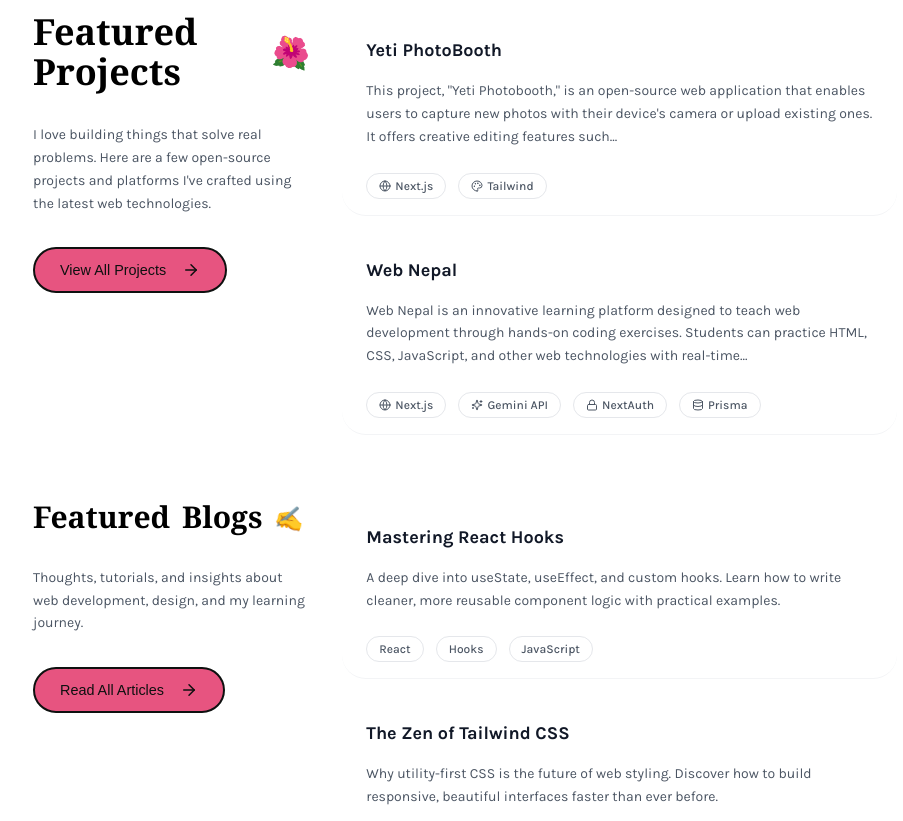
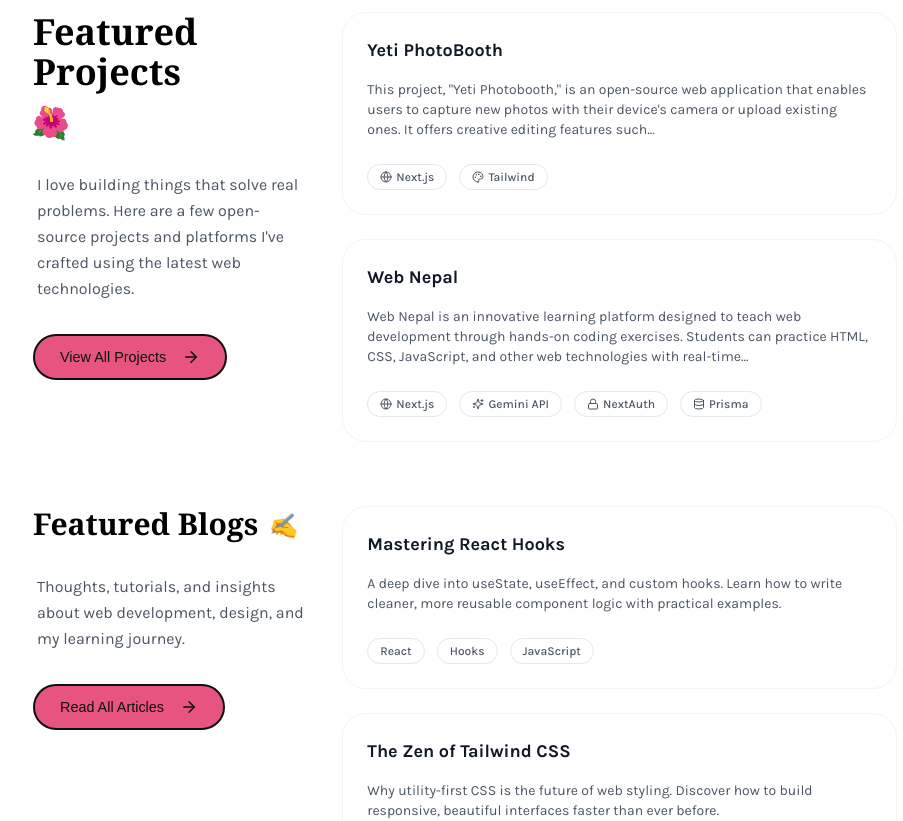
Before and after one commit to ganexhshah/portfolio, a React (Vite) app: page / in a window 1280 px wide. Shown: the part 1980-2801 px from the top of the page, without its empty margins (175-1078 px from the left). Built offline with nearby package versions, Linux system fonts and the light colour scheme; a web font is replaced by a local one; what tailwindcss-motion would draw is missing.

Commit message:
Fix mobile responsiveness for Featured Projects and Featured Blogs sections

```diff
--- a/src/components/Hero.tsx
+++ b/src/components/Hero.tsx
@@ -636,138 +636,136 @@ const Hero = () => {
         </section>
 
         {/* Featured Projects Section */}
-        <section className="mb-16">
-          <div className="flex flex-col md:flex-row gap-8 items-start">
+        <section className="mb-12 sm:mb-16">
+          <div className="flex flex-col md:flex-row gap-6 sm:gap-8 items-start">
             {/* Left Side: Title & Description */}
-            <div className="md:w-1/3 sticky top-24">
-              <div className="flex items-center gap-3 mb-8">
-                <h2 className="text-3xl md:text-4xl font-bold font-serif text-black dark:text-white flex items-center gap-3">
-                  Featured Projects <span className="transform rotate-12 inline-block text-3xl">🌺</span>
+            <div className="w-full md:w-1/3 md:sticky md:top-24">
+              <div className="flex items-center gap-2 sm:gap-3 mb-6 sm:mb-8">
+                <h2 className="text-2xl sm:text-3xl md:text-4xl font-bold font-serif text-black dark:text-white flex flex-wrap items-center gap-2 sm:gap-3 break-words word-wrap">
+                  <span className="break-words">Featured Projects</span> <span className="transform rotate-12 inline-block text-2xl sm:text-3xl flex-shrink-0">🌺</span>
                 </h2>
               </div>
-              <p className="text-gray-600 dark:text-gray-400 text-sm leading-relaxed font-body mb-8">
+              <p className="text-gray-600 dark:text-gray-400 text-sm sm:text-base leading-relaxed sm:leading-relaxed font-body mb-6 sm:mb-8 px-1">
                 I love building things that solve real problems. Here are a few open-source projects and platforms I've crafted using the latest web technologies.
               </p>
-              <a href="/projects" className="custom-btn group hidden md:inline-flex">
+              <a href="/projects" className="custom-btn group hidden md:inline-flex min-h-[44px]">
                 View All Projects <ArrowRight className="ml-2 group-hover:translate-x-1 transition-transform" size={18} />
               </a>
             </div>
 
             {/* Right Side: Project Content */}
-            <div className="md:w-2/3 flex flex-col gap-4">
+            <div className="w-full md:w-2/3 flex flex-col gap-4 sm:gap-6">
               {/* Yeti PhotoBooth */}
-              <div className="group border-b border-gray-100 dark:border-gray-800 pb-4 hover:bg-gray-50 dark:hover:bg-gray-900/50 p-6 rounded-3xl transition-colors">
-                <div className="flex justify-between items-start mb-4">
-                  <h3 className="text-lg font-bold text-gray-900 dark:text-white group-hover:text-pink-600 dark:group-hover:text-pink-400 transition-colors cursor-pointer flex items-center gap-3">
-                    Yeti PhotoBooth <ArrowRight className="opacity-0 group-hover:opacity-100 transition-opacity transform -translate-x-2 group-hover:translate-x-0" size={18} />
+              <div className="group border border-gray-100 dark:border-gray-800 hover:bg-gray-50 dark:hover:bg-gray-900/50 p-4 sm:p-6 rounded-2xl sm:rounded-3xl transition-colors active:scale-[0.98] sm:active:scale-100">
+                <div className="flex justify-between items-start mb-3 sm:mb-4">
+                  <h3 className="text-base sm:text-lg font-bold text-gray-900 dark:text-white transition-colors cursor-pointer flex flex-wrap items-center gap-2 sm:gap-3 break-words word-wrap leading-snug sm:leading-normal">
+                    <span className="break-words">Yeti PhotoBooth</span> <ArrowRight className="hidden sm:inline opacity-0 md:group-hover:opacity-100 transition-opacity transform -translate-x-2 md:group-hover:translate-x-0 flex-shrink-0" size={16} />
                   </h3>
                 </div>
-                <p className="text-gray-600 dark:text-gray-400 leading-relaxed mb-6 text-sm">
+                <p className="text-gray-600 dark:text-gray-400 leading-relaxed mb-4 sm:mb-6 text-xs sm:text-sm">
                   This project, "Yeti Photobooth," is an open-source web application that enables users to capture new photos with their device's camera or upload existing ones. It offers creative editing features such...
                 </p>
-                <div className="flex flex-wrap gap-3">
-                  <span className="bg-white dark:bg-gray-800 border border-gray-200 dark:border-gray-700 text-gray-600 dark:text-gray-300 px-3 py-1 rounded-full text-xs font-medium hover:scale-105 transition-transform flex items-center gap-1">
-                    <Globe size={12} /> Next.js
+                <div className="flex flex-wrap gap-2 sm:gap-3">
+                  <span className="bg-white dark:bg-gray-800 border border-gray-200 dark:border-gray-700 text-gray-600 dark:text-gray-300 px-2.5 sm:px-3 py-1 rounded-full text-[10px] sm:text-xs font-medium hover:scale-105 transition-transform flex items-center gap-1">
+                    <Globe size={10} className="sm:w-3 sm:h-3" /> Next.js
                   </span>
-                  <span className="bg-white dark:bg-gray-800 border border-gray-200 dark:border-gray-700 text-gray-600 dark:text-gray-300 px-3 py-1 rounded-full text-xs font-medium hover:scale-105 transition-transform flex items-center gap-1">
-                    <Palette size={12} /> Tailwind
+                  <span className="bg-white dark:bg-gray-800 border border-gray-200 dark:border-gray-700 text-gray-600 dark:text-gray-300 px-2.5 sm:px-3 py-1 rounded-full text-[10px] sm:text-xs font-medium hover:scale-105 transition-transform flex items-center gap-1">
+                    <Palette size={10} className="sm:w-3 sm:h-3" /> Tailwind
                   </span>
                 </div>
               </div>
 
               {/* Web Nepal */}
-              <div className="group border-b border-gray-100 dark:border-gray-800 pb-4 hover:bg-gray-50 dark:hover:bg-gray-900/50 p-6 rounded-3xl transition-colors">
-                <div className="flex justify-between items-start mb-4">
-                  <h3 className="text-lg font-bold text-gray-900 dark:text-white group-hover:text-blue-600 dark:group-hover:text-blue-400 transition-colors cursor-pointer flex items-center gap-3">
-                    Web Nepal <ArrowRight className="opacity-0 group-hover:opacity-100 transition-opacity transform -translate-x-2 group-hover:translate-x-0" size={18} />
+              <div className="group border border-gray-100 dark:border-gray-800 hover:bg-gray-50 dark:hover:bg-gray-900/50 p-4 sm:p-6 rounded-2xl sm:rounded-3xl transition-colors active:scale-[0.98] sm:active:scale-100">
+                <div className="flex justify-between items-start mb-3 sm:mb-4">
+                  <h3 className="text-base sm:text-lg font-bold text-gray-900 dark:text-white transition-colors cursor-pointer flex flex-wrap items-center gap-2 sm:gap-3 break-words word-wrap leading-snug sm:leading-normal">
+                    <span className="break-words">Web Nepal</span> <ArrowRight className="hidden sm:inline opacity-0 md:group-hover:opacity-100 transition-opacity transform -translate-x-2 md:group-hover:translate-x-0 flex-shrink-0" size={16} />
                   </h3>
                 </div>
-                <p className="text-gray-600 dark:text-gray-400 leading-relaxed mb-6 text-sm">
+                <p className="text-gray-600 dark:text-gray-400 leading-relaxed mb-4 sm:mb-6 text-xs sm:text-sm">
                   Web Nepal is an innovative learning platform designed to teach web development through hands-on coding exercises. Students can practice HTML, CSS, JavaScript, and other web technologies with real-time...
                 </p>
-                <div className="flex flex-wrap gap-3">
-                  <span className="bg-white dark:bg-gray-800 border border-gray-200 dark:border-gray-700 text-gray-600 dark:text-gray-300 px-3 py-1 rounded-full text-xs font-medium hover:scale-105 transition-transform flex items-center gap-1">
-                    <Globe size={12} /> Next.js
+                <div className="flex flex-wrap gap-2 sm:gap-3">
+                  <span className="bg-white dark:bg-gray-800 border border-gray-200 dark:border-gray-700 text-gray-600 dark:text-gray-300 px-2.5 sm:px-3 py-1 rounded-full text-[10px] sm:text-xs font-medium hover:scale-105 transition-transform flex items-center gap-1">
+                    <Globe size={10} className="sm:w-3 sm:h-3" /> Next.js
                   </span>
-                  <span className="bg-white dark:bg-gray-800 border border-gray-200 dark:border-gray-700 text-gray-600 dark:text-gray-300 px-3 py-1 rounded-full text-xs font-medium hover:scale-105 transition-transform flex items-center gap-1">
-                    <Sparkles size={12} /> Gemini API
+                  <span className="bg-white dark:bg-gray-800 border border-gray-200 dark:border-gray-700 text-gray-600 dark:text-gray-300 px-2.5 sm:px-3 py-1 rounded-full text-[10px] sm:text-xs font-medium hover:scale-105 transition-transform flex items-center gap-1">
+                    <Sparkles size={10} className="sm:w-3 sm:h-3" /> Gemini API
                   </span>
-                  <span className="bg-white dark:bg-gray-800 border border-gray-200 dark:border-gray-700 text-gray-600 dark:text-gray-300 px-3 py-1 rounded-full text-xs font-medium hover:scale-105 transition-transform flex items-center gap-1">
-                    <Lock size={12} /> NextAuth
+                  <span className="bg-white dark:bg-gray-800 border border-gray-200 dark:border-gray-700 text-gray-600 dark:text-gray-300 px-2.5 sm:px-3 py-1 rounded-full text-[10px] sm:text-xs font-medium hover:scale-105 transition-transform flex items-center gap-1">
+                    <Lock size={10} className="sm:w-3 sm:h-3" /> NextAuth
                   </span>
-                  <span className="bg-white dark:bg-gray-800 border border-gray-200 dark:border-gray-700 text-gray-600 dark:text-gray-300 px-3 py-1 rounded-full text-xs font-medium hover:scale-105 transition-transform flex items-center gap-1">
-                    <Database size={12} /> Prisma
+                  <span className="bg-white dark:bg-gray-800 border border-gray-200 dark:border-gray-700 text-gray-600 dark:text-gray-300 px-2.5 sm:px-3 py-1 rounded-full text-[10px] sm:text-xs font-medium hover:scale-105 transition-transform flex items-center gap-1">
+                    <Database size={10} className="sm:w-3 sm:h-3" /> Prisma
                   </span>
                 </div>
               </div>
 
               {/* Mobile View All Button */}
-              <div className="md:hidden mt-2">
-                <a href="/projects" className="custom-btn group w-full justify-center">
+              <div className="md:hidden mt-2 sm:mt-4">
+                <a href="/projects" className="custom-btn group w-full justify-center min-h-[44px] flex items-center">
                   View All Projects <ArrowRight className="ml-2 group-hover:translate-x-1 transition-transform" size={18} />
                 </a>
               </div>
             </div>
           </div>
         </section>        {/* Featured Blogs Section */}
-        {/* Featured Blogs Section */}
-        <section className="mb-16">
-          <div className="flex flex-col md:flex-row gap-8 items-start">
+        <section className="mb-12 sm:mb-16">
+          <div className="flex flex-col md:flex-row gap-6 sm:gap-8 items-start">
             {/* Left Side: Title & Description */}
-            <div className="md:w-1/3 sticky top-24">
-              <div className="flex items-center gap-3 mb-8">
-                <h2 className="text-2xl md:text-3xl font-bold font-serif text-black dark:text-white flex items-center gap-3">
-                  Featured <span className="block">Blogs</span> <span className="transform rotate-12 inline-block text-2xl">✍️</span>
+            <div className="w-full md:w-1/3 md:sticky md:top-24">
+              <div className="flex items-center gap-2 sm:gap-3 mb-6 sm:mb-8">
+                <h2 className="text-xl sm:text-2xl md:text-3xl font-bold font-serif text-black dark:text-white flex flex-wrap items-center gap-2 sm:gap-3 break-words word-wrap">
+                  <span className="break-words">Featured Blogs</span> <span className="transform rotate-12 inline-block text-xl sm:text-2xl flex-shrink-0">✍️</span>
                 </h2>
               </div>
-              <p className="text-gray-600 dark:text-gray-400 text-sm leading-relaxed font-body mb-8">
+              <p className="text-gray-600 dark:text-gray-400 text-sm sm:text-base leading-relaxed sm:leading-relaxed font-body mb-6 sm:mb-8 px-1">
                 Thoughts, tutorials, and insights about web development, design, and my learning journey.
               </p>
-              <a href="/blog" className="custom-btn group hidden md:inline-flex">
+              <a href="/blog" className="custom-btn group hidden md:inline-flex min-h-[44px]">
                 Read All Articles <ArrowRight className="ml-2 group-hover:translate-x-1 transition-transform" size={18} />
               </a>
             </div>
 
             {/* Right Side: Blog Content */}
-            <div className="md:w-2/3 flex flex-col gap-4">
-              {/* Blog Post Placeholder */}
+            <div className="w-full md:w-2/3 flex flex-col gap-4 sm:gap-6">
               {/* Blog Post 1 */}
-              <div className="group border-b border-gray-100 dark:border-gray-800 pb-4 hover:bg-gray-50 dark:hover:bg-gray-900/50 p-6 rounded-3xl transition-colors">
-                <div className="flex justify-between items-start mb-4">
-                  <h3 className="text-lg font-bold text-gray-900 dark:text-white group-hover:text-purple-600 dark:group-hover:text-purple-400 transition-colors cursor-pointer flex items-center gap-3">
-                    Mastering React Hooks <ArrowRight className="opacity-0 group-hover:opacity-100 transition-opacity transform -translate-x-2 group-hover:translate-x-0" size={18} />
+              <div className="group border border-gray-100 dark:border-gray-800 hover:bg-gray-50 dark:hover:bg-gray-900/50 p-4 sm:p-6 rounded-2xl sm:rounded-3xl transition-colors active:scale-[0.98] sm:active:scale-100">
+                <div className="flex justify-between items-start mb-3 sm:mb-4">
+                  <h3 className="text-base sm:text-lg font-bold text-gray-900 dark:text-white transition-colors cursor-pointer flex flex-wrap items-center gap-2 sm:gap-3 break-words word-wrap leading-snug sm:leading-normal">
+                    <span className="break-words">Mastering React Hooks</span> <ArrowRight className="hidden sm:inline opacity-0 md:group-hover:opacity-100 transition-opacity transform -translate-x-2 md:group-hover:translate-x-0 flex-shrink-0" size={16} />
                   </h3>
                 </div>
-                <p className="text-gray-600 dark:text-gray-400 leading-relaxed mb-6 text-sm">
+                <p className="text-gray-600 dark:text-gray-400 leading-relaxed mb-4 sm:mb-6 text-xs sm:text-sm">
                   A deep dive into useState, useEffect, and custom hooks. Learn how to write cleaner, more reusable component logic with practical examples.
                 </p>
-                <div className="flex flex-wrap gap-3">
-                  <span className="bg-white dark:bg-gray-800 border border-gray-200 dark:border-gray-700 text-gray-600 dark:text-gray-300 px-3 py-1 rounded-full text-xs font-medium hover:scale-105 transition-transform">React</span>
-                  <span className="bg-white dark:bg-gray-800 border border-gray-200 dark:border-gray-700 text-gray-600 dark:text-gray-300 px-3 py-1 rounded-full text-xs font-medium hover:scale-105 transition-transform">Hooks</span>
-                  <span className="bg-white dark:bg-gray-800 border border-gray-200 dark:border-gray-700 text-gray-600 dark:text-gray-300 px-3 py-1 rounded-full text-xs font-medium hover:scale-105 transition-transform">JavaScript</span>
+                <div className="flex flex-wrap gap-2 sm:gap-3">
+                  <span className="bg-white dark:bg-gray-800 border border-gray-200 dark:border-gray-700 text-gray-600 dark:text-gray-300 px-2.5 sm:px-3 py-1 rounded-full text-[10px] sm:text-xs font-medium hover:scale-105 transition-transform">React</span>
+                  <span className="bg-white dark:bg-gray-800 border border-gray-200 dark:border-gray-700 text-gray-600 dark:text-gray-300 px-2.5 sm:px-3 py-1 rounded-full text-[10px] sm:text-xs font-medium hover:scale-105 transition-transform">Hooks</span>
+                  <span className="bg-white dark:bg-gray-800 border border-gray-200 dark:border-gray-700 text-gray-600 dark:text-gray-300 px-2.5 sm:px-3 py-1 rounded-full text-[10px] sm:text-xs font-medium hover:scale-105 transition-transform">JavaScript</span>
                 </div>
               </div>
 
               {/* Blog Post 2 */}
-              <div className="group border-b border-gray-100 dark:border-gray-800 pb-4 hover:bg-gray-50 dark:hover:bg-gray-900/50 p-6 rounded-3xl transition-colors">
-                <div className="flex justify-between items-start mb-4">
-                  <h3 className="text-lg font-bold text-gray-900 dark:text-white group-hover:text-purple-600 dark:group-hover:text-purple-400 transition-colors cursor-pointer flex items-center gap-3">
-                    The Zen of Tailwind CSS <ArrowRight className="opacity-0 group-hover:opacity-100 transition-opacity transform -translate-x-2 group-hover:translate-x-0" size={18} />
+              <div className="group border border-gray-100 dark:border-gray-800 hover:bg-gray-50 dark:hover:bg-gray-900/50 p-4 sm:p-6 rounded-2xl sm:rounded-3xl transition-colors active:scale-[0.98] sm:active:scale-100">
+                <div className="flex justify-between items-start mb-3 sm:mb-4">
+                  <h3 className="text-base sm:text-lg font-bold text-gray-900 dark:text-white transition-colors cursor-pointer flex flex-wrap items-center gap-2 sm:gap-3 break-words word-wrap leading-snug sm:leading-normal">
+                    <span className="break-words">The Zen of Tailwind CSS</span> <ArrowRight className="hidden sm:inline opacity-0 md:group-hover:opacity-100 transition-opacity transform -translate-x-2 md:group-hover:translate-x-0 flex-shrink-0" size={16} />
                   </h3>
                 </div>
-                <p className="text-gray-600 dark:text-gray-400 leading-relaxed mb-6 text-sm">
+                <p className="text-gray-600 dark:text-gray-400 leading-relaxed mb-4 sm:mb-6 text-xs sm:text-sm">
                   Why utility-first CSS is the future of web styling. Discover how to build responsive, beautiful interfaces faster than ever before.
                 </p>
-                <div className="flex flex-wrap gap-3">
-                  <span className="bg-white dark:bg-gray-800 border border-gray-200 dark:border-gray-700 text-gray-600 dark:text-gray-300 px-3 py-1 rounded-full text-xs font-medium hover:scale-105 transition-transform">Tailwind</span>
-                  <span className="bg-white dark:bg-gray-800 border border-gray-200 dark:border-gray-700 text-gray-600 dark:text-gray-300 px-3 py-1 rounded-full text-xs font-medium hover:scale-105 transition-transform">CSS</span>
-                  <span className="bg-white dark:bg-gray-800 border border-gray-200 dark:border-gray-700 text-gray-600 dark:text-gray-300 px-3 py-1 rounded-full text-xs font-medium hover:scale-105 transition-transform">Design</span>
+                <div className="flex flex-wrap gap-2 sm:gap-3">
+                  <span className="bg-white dark:bg-gray-800 border border-gray-200 dark:border-gray-700 text-gray-600 dark:text-gray-300 px-2.5 sm:px-3 py-1 rounded-full text-[10px] sm:text-xs font-medium hover:scale-105 transition-transform">Tailwind</span>
+                  <span className="bg-white dark:bg-gray-800 border border-gray-200 dark:border-gray-700 text-gray-600 dark:text-gray-300 px-2.5 sm:px-3 py-1 rounded-full text-[10px] sm:text-xs font-medium hover:scale-105 transition-transform">CSS</span>
+                  <span className="bg-white dark:bg-gray-800 border border-gray-200 dark:border-gray-700 text-gray-600 dark:text-gray-300 px-2.5 sm:px-3 py-1 rounded-full text-[10px] sm:text-xs font-medium hover:scale-105 transition-transform">Design</span>
                 </div>
               </div>
 
               {/* Mobile View All Button */}
-              <div className="md:hidden mt-2">
-                <a href="/blog" className="custom-btn group w-full justify-center">
+              <div className="md:hidden mt-2 sm:mt-4">
+                <a href="/blog" className="custom-btn group w-full justify-center min-h-[44px] flex items-center">
                   Read All Articles <ArrowRight className="ml-2 group-hover:translate-x-1 transition-transform" size={18} />
                 </a>
               </div>
```
